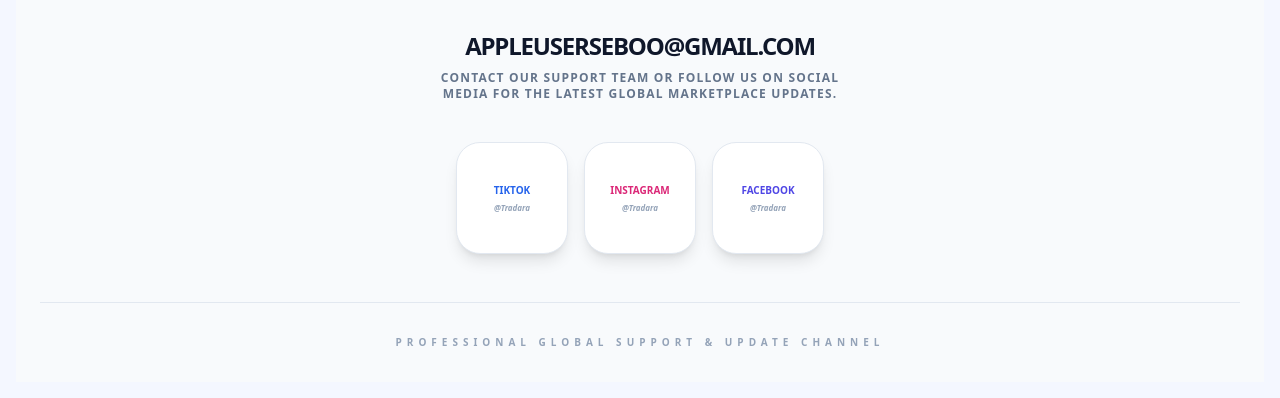
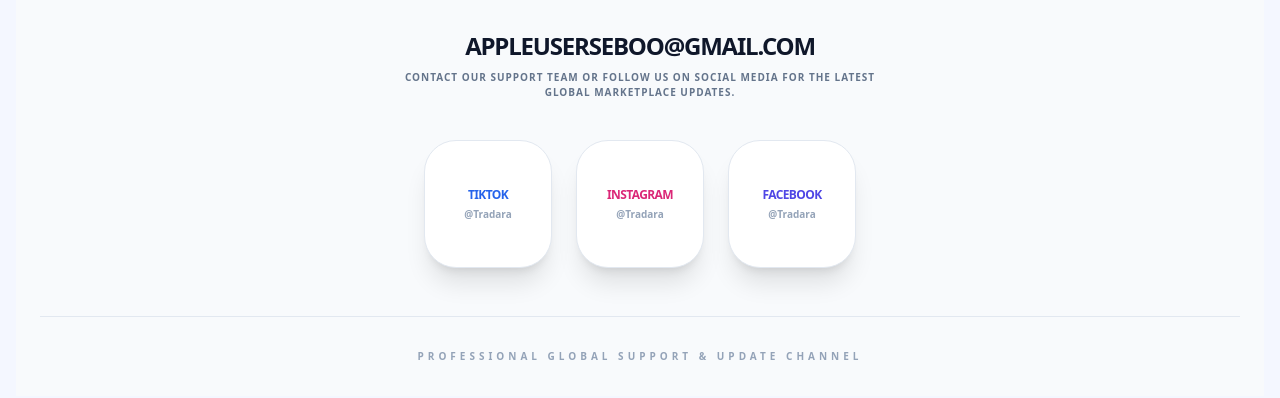
Before and after one commit to appleuserseboo-prog/tradara-app, a React (Vite) app in the folder frontend/: page / in a window 1280 px wide. Shown: the part 1356-1754 px from the top of the page. Built offline with nearby package versions, Linux system fonts and the light colour scheme; no server answers.

Commit message:
Embed social media links and update footer layout

```diff
--- a/frontend/src/components/footer.tsx
+++ b/frontend/src/components/footer.tsx
@@ -9,33 +9,36 @@
         <h2 className="text-xl md:text-2xl font-black tracking-tighter dark:text-white mb-2 uppercase">
           APPLEUSERSEBOO@GMAIL.COM
         </h2>
-        <p className="text-slate-500 dark:text-slate-400 text-xs font-bold uppercase tracking-widest mb-10 max-w-md mx-auto">
+        <p className="text-slate-500 dark:text-slate-400 text-[10px] font-bold uppercase tracking-widest mb-10 max-w-lg mx-auto">
           Contact our support team or follow us on social media for the latest global marketplace updates.
         </p>
 
-        {/* SOCIAL LINKS - TEXT BOXES ONLY */}
-        <div className="flex justify-center gap-4 mb-12 flex-wrap">
-          <a href="https://tradara-app.vercel.app" target="_blank" rel="noreferrer"
-             className="w-28 h-28 bg-white dark:bg-slate-900 rounded-3xl flex flex-col items-center justify-center border border-slate-200 dark:border-white/10 hover:border-blue-500 transition-all shadow-lg">
-            <span className="text-blue-600 font-black text-[10px] uppercase">TikTok</span>
-            <span className="text-slate-400 text-[8px] mt-1 font-bold italic">@Tradara</span>
+        {/* SOCIAL LINKS - TEXT BOXES WITH ACTUAL LINKS */}
+        <div className="flex justify-center gap-6 mb-12 flex-wrap">
+          {/* TIKTOK */}
+          <a href="https://www.tiktok.com/@tradara" target="_blank" rel="noreferrer"
+             className="w-32 h-32 bg-white dark:bg-slate-900 rounded-[2rem] flex flex-col items-center justify-center border border-slate-200 dark:border-white/10 hover:border-blue-500 transition-all shadow-xl hover:-translate-y-1">
+            <span className="text-blue-600 font-black text-xs uppercase tracking-tighter">TikTok</span>
+            <span className="text-slate-400 text-[10px] mt-1 font-bold">@Tradara</span>
           </a>
 
-          <a href="https://tradara-app.vercel.app" target="_blank" rel="noreferrer"
-             className="w-28 h-28 bg-white dark:bg-slate-900 rounded-3xl flex flex-col items-center justify-center border border-slate-200 dark:border-white/10 hover:border-pink-500 transition-all shadow-lg">
-            <span className="text-pink-600 font-black text-[10px] uppercase">Instagram</span>
-            <span className="text-slate-400 text-[8px] mt-1 font-bold italic">@Tradara</span>
+          {/* INSTAGRAM */}
+          <a href="https://www.instagram.com/tradara" target="_blank" rel="noreferrer"
+             className="w-32 h-32 bg-white dark:bg-slate-900 rounded-[2rem] flex flex-col items-center justify-center border border-slate-200 dark:border-white/10 hover:border-pink-500 transition-all shadow-xl hover:-translate-y-1">
+            <span className="text-pink-600 font-black text-xs uppercase tracking-tighter">Instagram</span>
+            <span className="text-slate-400 text-[10px] mt-1 font-bold">@Tradara</span>
           </a>
 
-          <a href="https://tradara-app.vercel.app" target="_blank" rel="noreferrer"
-             className="w-28 h-28 bg-white dark:bg-slate-900 rounded-3xl flex flex-col items-center justify-center border border-slate-200 dark:border-white/10 hover:border-indigo-500 transition-all shadow-lg">
-            <span className="text-indigo-600 font-black text-[10px] uppercase">Facebook</span>
-            <span className="text-slate-400 text-[8px] mt-1 font-bold italic">@Tradara</span>
+          {/* FACEBOOK */}
+          <a href="https://www.facebook.com/tradara" target="_blank" rel="noreferrer"
+             className="w-32 h-32 bg-white dark:bg-slate-900 rounded-[2rem] flex flex-col items-center justify-center border border-slate-200 dark:border-white/10 hover:border-indigo-500 transition-all shadow-xl hover:-translate-y-1">
+            <span className="text-indigo-600 font-black text-xs uppercase tracking-tighter">Facebook</span>
+            <span className="text-slate-400 text-[10px] mt-1 font-bold">@Tradara</span>
           </a>
         </div>
 
         <div className="pt-8 border-t border-slate-200 dark:border-white/5">
-          <p className="text-[10px] font-black text-slate-400 uppercase tracking-[0.5em]">
+          <p className="text-[10px] font-black text-slate-400 uppercase tracking-[0.4em]">
             Professional Global Support & Update Channel
           </p>
         </div>
```
